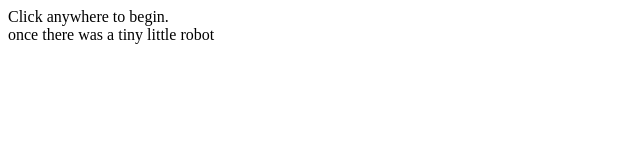
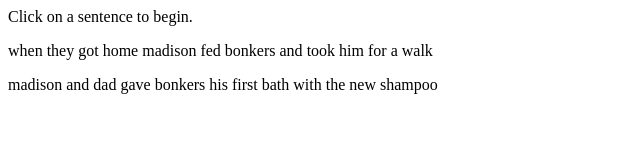
Before and after one commit to Johnafriedman/numina, a website: page www/voice/index.html in a window 1280 px wide. Shown: the whole page, without its empty margins (0-640 px from the left). Drawn offline with Linux system fonts and the light colour scheme.

Commit message:
adding longer sentences

```diff
--- a/www/voice/index.html
+++ b/www/voice/index.html
@@ -5,38 +5,50 @@
     <title>VoicePOC</title>
 
     <script>
-        window.onload = function () {
-
-            const targetSentence = "once there was a tiny little robot";
-            let targetWords = targetSentence.toLowerCase().split(' ');
+        const targetSentence ={
+            "s0": "when they got home madison fed bonkers and took him for a walk",
+            "s1": "madison and dad gave bonkers his first bath with the new shampoo"
+        };
+        let targetWords=[],
+            grammar,
+            targetIndex,
+            recognition,
+            speechRecognitionList,
+            diagnostic,
+            markup,
+            status;
 
 
-
-            let targetIndex = 0;
-            let grammar = '#JSGF V1.0; grammar words; public <word> = ' + targetWords.join(' | ') + ' ;'
+        function setSentence(id){
+            targetWords = targetSentence[id].toLowerCase().split(' ');
+            diagnostic = document.querySelector(`#${id}`);
+            markup = targetWords.map(word => `<span style="">${word} </span>`).join('');
+            document.getElementById(id).innerHTML = markup;
+        }
+        function onClick(id){
+            setSentence(id);
+            grammar = '#JSGF V1.0; grammar words; public <word> = ' + [...new Set(targetWords)].join(' | ') + ' ;'
+            targetIndex = 0;
             console.log(grammar);
-            let recognition = new webkitSpeechRecognition();
-            let speechRecognitionList = new webkitSpeechGrammarList();
+            speechRecognitionList = new webkitSpeechGrammarList();
             speechRecognitionList.addFromString(grammar, 1);
             recognition.grammars = speechRecognitionList;
+
+            status.textContent = "listening..."
+            recognition.start();
+            targetIndex = 0;
+            console.log('Ready to receive a voice input.');
+        }
+        window.onload = function () {
+            recognition = new webkitSpeechRecognition();
+
             recognition.continuous = true;
             recognition.lang = 'en-US';
             recognition.interimResults = true;
             recognition.maxAlternatives = 1;
-
-            let diagnostic = document.querySelector('.output');
-            let status = document.querySelector('.status');
-            let markup = targetWords.map(word => `<span style="">${word} </span>`).join('');
-            diagnostic.innerHTML = markup;
-            let bg = document.querySelector('html');
-
-            document.body.onclick = function () {
-                diagnostic.innerHTML = markup;
-                status.textContent = "listening..."
-                recognition.start();
-                targetIndex = 0;
-                console.log('Ready to receive a voice input.');
-            }
+            status = document.querySelector('.status');
+            setSentence("s0");
+            setSentence("s1");
 
             recognition.onspeechend = function() {
                 console.log("speechend");
@@ -93,7 +105,7 @@
 
                             if(targetIndex >= targetWords.length){
                                 console.log("done");
-                                status.textContent = "Click anywhere to begin.";
+                                status.textContent = "Click on a sentence to begin.";
                                 recognition.abort();
                             }
                         }
@@ -108,6 +120,9 @@
 <body style="width:100%; height:800px">
 
 </body>
-<div class="status">Click anywhere to begin.</div>
-<div class="output"></div>
+<div class="status">Click on a sentence to begin.</div>
+<p/>
+<div onclick="onClick(this.id)" class="output" id='s0'></div>
+<p/>
+<div onclick="onClick(this.id)" class="output" id='s1'></div>
 </html>
```
